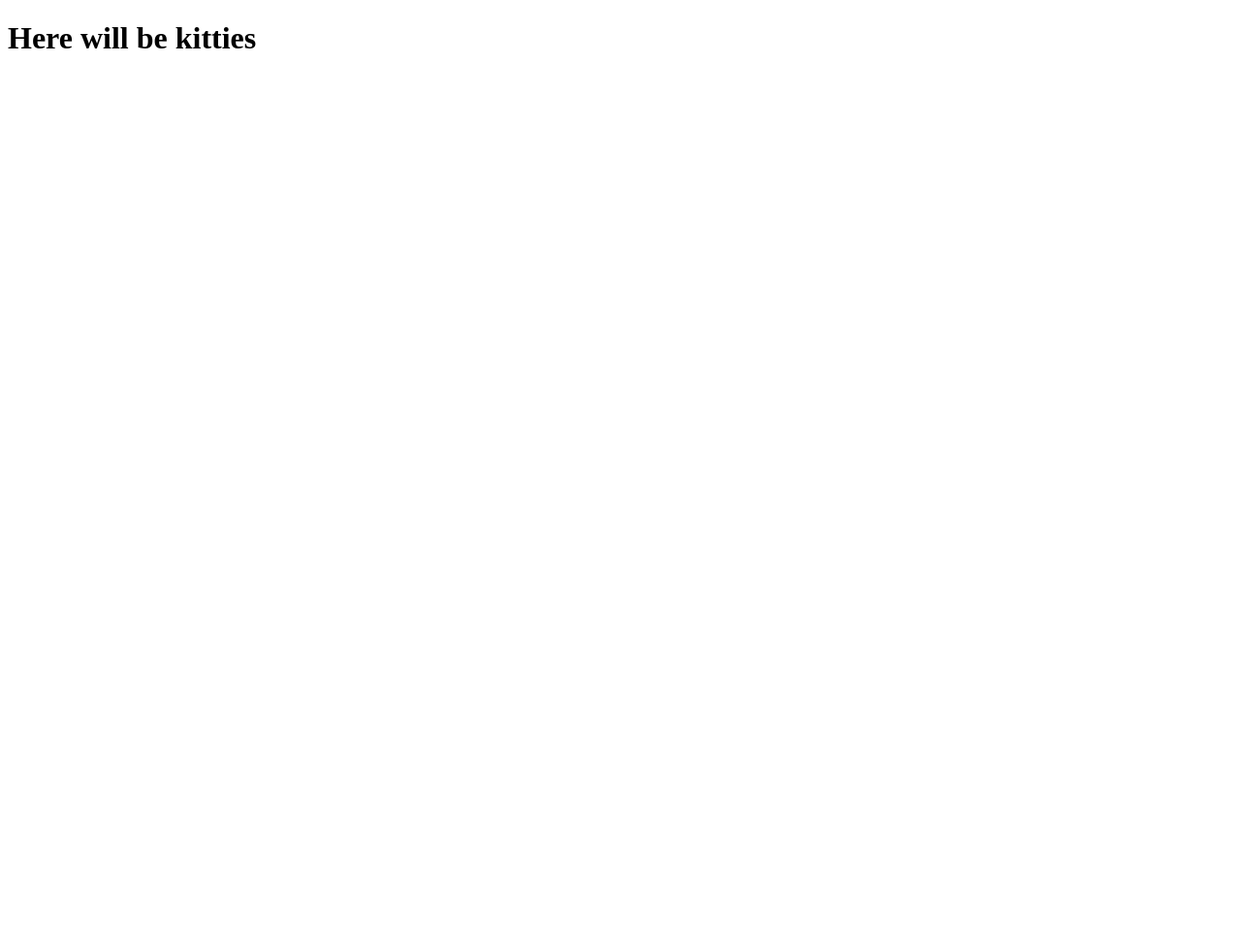
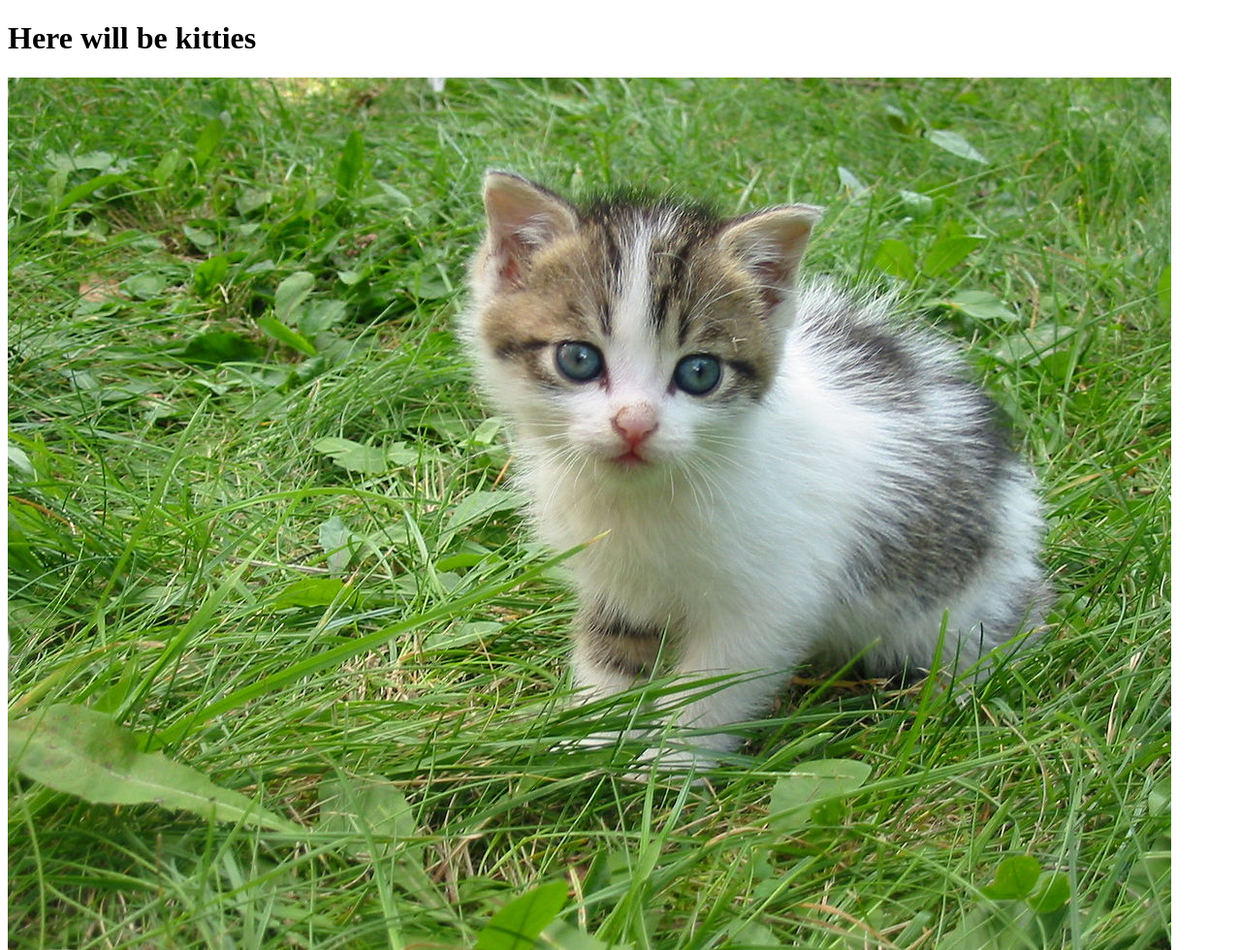
Before and after one commit to Sabouter/cool-kitties, a plain HTML site: page index.html in a window 1280 px wide. Shown: the whole page at 97% size. Before the commit the page ends 800 px from the top, so only its background shows below. Drawn offline with Linux system fonts and the light colour scheme.

Commit message:
added image with cat

```diff
--- a/index.html
+++ b/index.html
@@ -8,7 +8,7 @@
 </head>
 <body>
     <h1>Here will be kitties</h1>
-
+    <img src="img/cat.jpg" alt="cat">
 
 </body>
 </html>
```
Also changed, not shown: img/cat.jpg (added).
